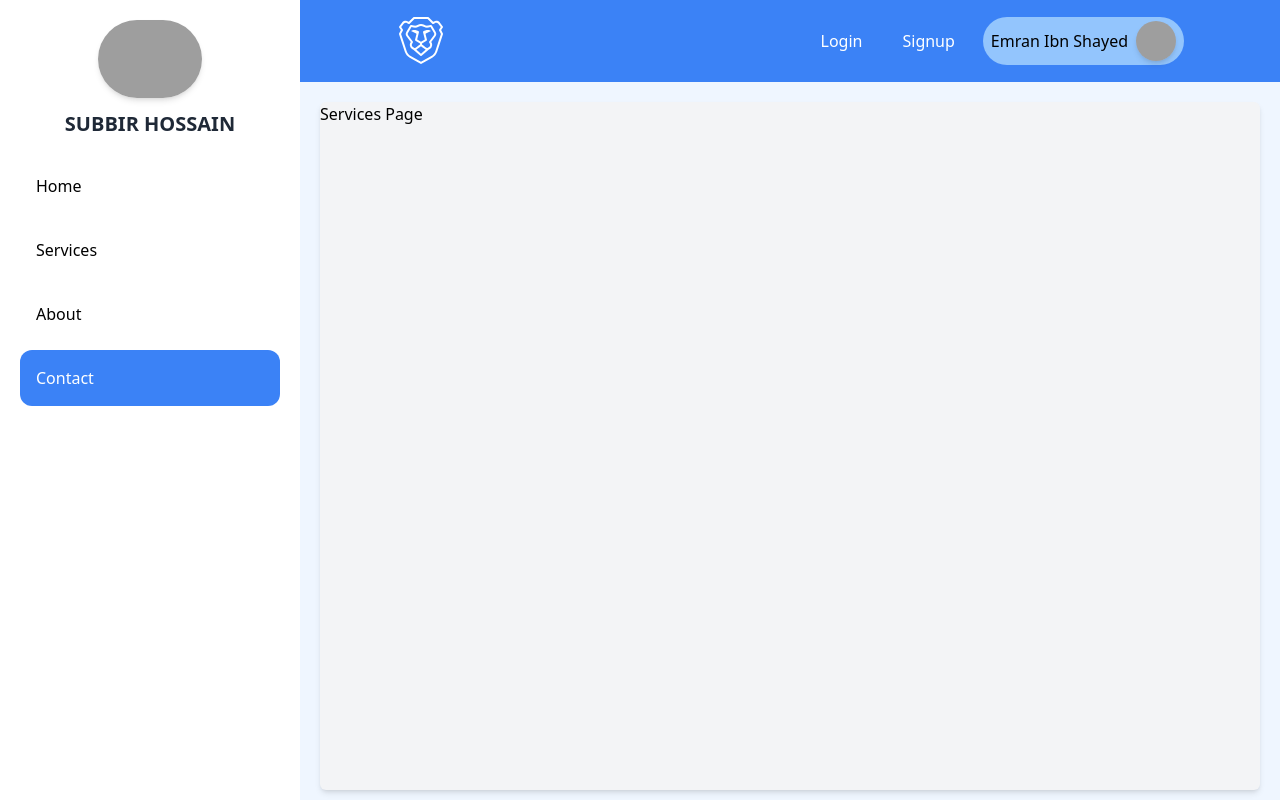
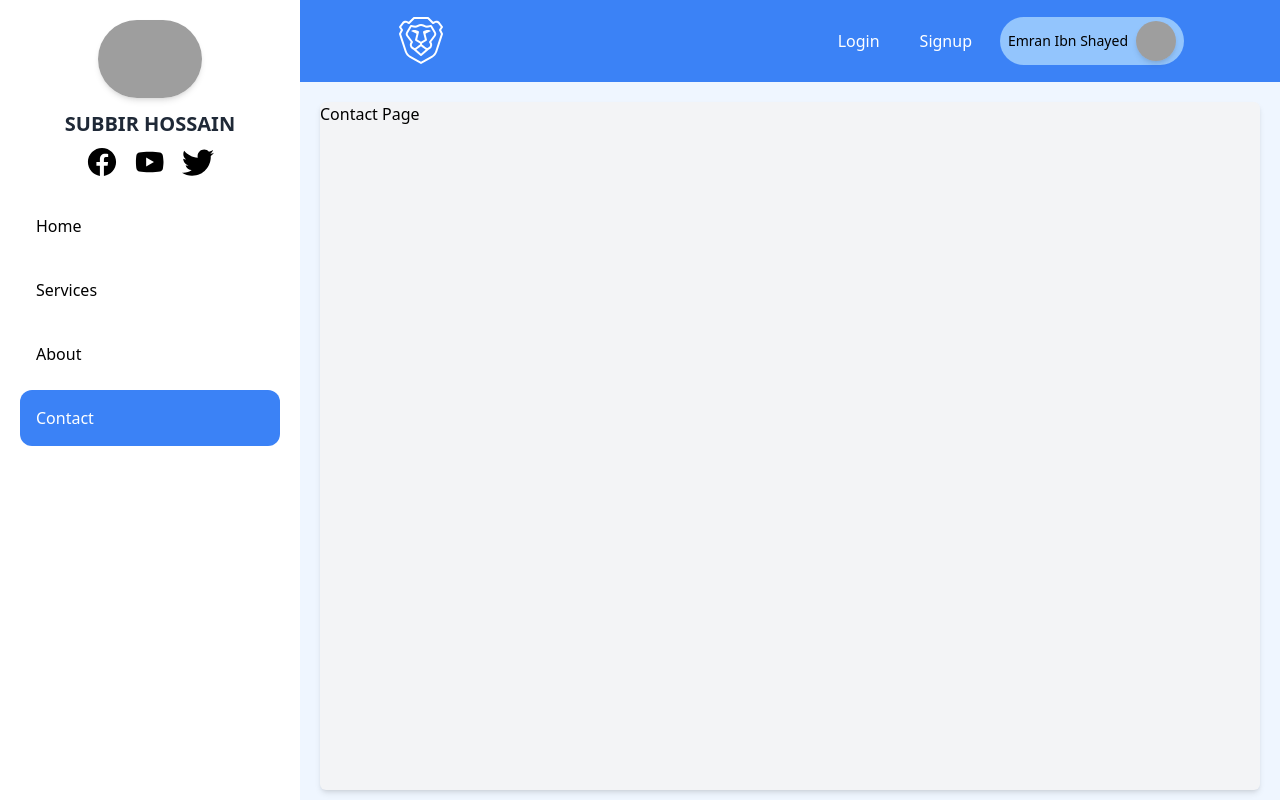
Before and after one commit to emran-jatri/next-admin-panel, a Next.js app: page /contact in a window 1280 px wide. Built offline with nearby package versions, Linux system fonts and the light colour scheme; grey boxes are pictures that could not be loaded.

Commit message:
social added

```diff
--- a/components/headers/Header.js
+++ b/components/headers/Header.js
@@ -1,7 +1,7 @@
 import { useState } from "react";
 import Sidemenu from "../sidemenus/Sidemenu.js";
-import  Link from 'next/link';
-import BraveBrowser from "../svgs/BraveBrowser.js";
+import Link from "next/link";
+import BraveBrowserIcon from "../svgs/BraveBrowserIcon.js";
 
 const Header = () => {
   const [sidebar, setSideBar] = useState(false);
@@ -10,20 +10,36 @@ const Header = () => {
     <>
       <div className={"bg-blue-500 flex justify-between items-center"}>
         <div className={"p-4 text-white font-bold text-2xl ml-0 md:ml-20"}>
-          <BraveBrowser fill="white"/>
+          <BraveBrowserIcon color="white" />
         </div>
         <div
           className={
             "p-4 hidden lg:flex justify-between items-center text-white space-x-4 mr-0 md:mr-20"
           }
         >
-          <Link href="/login" >
-            <a className={"px-3 py-2 hover:underline transition-all duration-500 ease-in-out hover:-translate-y-1"}>Login</a>
+          <Link href="/login">
+            <a
+              className={
+                "px-3 py-2 hover:underline transition-all duration-500 ease-in-out hover:-translate-y-1"
+              }
+            >
+              Login
+            </a>
           </Link>
-          <Link href="/signup" >
-					<a className={"px-3 py-2 hover:underline transition-all duration-500 ease-in-out hover:-translate-y-1"}>Signup</a>
+          <Link href="/signup">
+            <a
+              className={
+                "px-3 py-2 hover:underline transition-all duration-500 ease-in-out hover:-translate-y-1"
+              }
+            >
+              Signup
+            </a>
           </Link>
-					<div className={"flex items-center text-black bg-blue-300 px-2 py-1 rounded-full space-x-2"}>
+          <div
+            className={
+              "flex items-center text-black text-sm bg-blue-300 px-2 py-1 rounded-full space-x-2"
+            }
+          >
             <p>Emran Ibn Shayed</p>
             <img
               src="https://images.generated.photos/vyaPXjHlqtBnCOz2zGuPFcbo4u9oGehWdZi9jBe1uhU/rs:fit:256:256/czM6Ly9pY29uczgu/Z3Bob3Rvcy1wcm9k/LnBob3Rvcy92M18w/Njk2NTgxLmpwZw.jpg"
--- a/components/sidebars/Sidebar.js
+++ b/components/sidebars/Sidebar.js
@@ -1,5 +1,8 @@
+import Link from "next/link";
 import { useRouter } from "next/router";
-import Link from "next/link";
+import FacebookIcon from "../svgs/FacebookIcon.js";
+import TwitterIcon from "../svgs/TwitterIcon.js";
+import YouTubeIcon from "../svgs/YouTubeIcon.js";
 
 const Sidebar = (props) => {
   const router = useRouter();
@@ -12,12 +15,17 @@ const Sidebar = (props) => {
       />
       <p className="uppercase font-bold text-xl text-center mt-3 text-gray-800">
         Subbir Hossain
-      </p>
+			</p>
+			<div className="flex justify-center items-center space-x-4 mt-2">
+				<FacebookIcon  className="w-8 cursor-pointer hover:fill-blue-500"/>
+				<YouTubeIcon className="w-8 cursor-pointer hover:fill-red-700"/>
+				<TwitterIcon  className="w-8 cursor-pointer hover:fill-blue-400"/>
+			</div>
       <div className="mt-5 space-y-2">
         <Link href="/">
           <a
             className={[
-              "block p-4 hover:text-white rounded-xl",
+              "block p-4 hover:text-white rounded-xl transition-all duration-150 ease-in-out",
               router.pathname === "/"
                 ? "bg-blue-500 text-white"
                 : "hover:bg-blue-500",
@@ -29,7 +37,7 @@ const Sidebar = (props) => {
         <Link href="/services">
           <a
             className={[
-              "block p-4 hover:text-white rounded-xl",
+              "block p-4 hover:text-white rounded-xl transition-all duration-150 ease-in-out",
               router.pathname === "/services"
                 ? "bg-blue-500 text-white"
                 : "hover:bg-blue-500",
@@ -41,7 +49,7 @@ const Sidebar = (props) => {
         <Link href="/about">
           <a
             className={[
-              "block p-4 hover:text-white rounded-xl",
+              "block p-4 hover:text-white rounded-xl transition-all duration-150 ease-in-out",
               router.pathname === "/about"
                 ? "bg-blue-500 text-white"
                 : "hover:bg-blue-500",
@@ -53,7 +61,7 @@ const Sidebar = (props) => {
         <Link href="/contact">
           <a
             className={[
-              "block p-4 hover:text-white rounded-xl",
+              "block p-4 hover:text-white rounded-xl transition-all duration-150 ease-in-out",
               router.pathname === "/contact"
                 ? "bg-blue-500 text-white"
                 : "hover:bg-blue-500",
--- a/components/sidemenus/Sidemenu.js
+++ b/components/sidemenus/Sidemenu.js
@@ -1,4 +1,5 @@
 import Dropdown from "../dropdowns/Dropdown.js";
+import Link from "next/link";
 
 const Sidemenu = (props) => {
   const { open, close } = props;
@@ -65,15 +66,30 @@ const Sidemenu = (props) => {
         {/* <div className="p-4 text-xl hover:bg-white hover:text-black rounded-xl mx-4 cursor-pointer transition-all duration-300 ease-in-out">
           Home
         </div> */}
-        <div className="p-4 text-xl hover:bg-white hover:text-black rounded-xl mx-4 cursor-pointer transition-all duration-300 ease-in-out">
-          Service
-        </div>
-        <div className="p-4 text-xl hover:bg-white hover:text-black rounded-xl mx-4 cursor-pointer transition-all duration-300 ease-in-out">
-          About
-        </div>
-        <div className="p-4 text-xl hover:bg-white hover:text-black rounded-xl mx-4 cursor-pointer transition-all duration-300 ease-in-out">
-          Contact
-        </div>
+        <Link href="/services">
+          <a
+            onClick={() => close(!open)}
+            className="block p-4 text-xl hover:bg-white hover:text-black rounded-xl mx-4 cursor-pointer transition-all duration-300 ease-in-out"
+          >
+            Services
+          </a>
+        </Link>
+        <Link href="/about">
+          <a
+            onClick={() => close(!open)}
+            className="block p-4 text-xl hover:bg-white hover:text-black rounded-xl mx-4 cursor-pointer transition-all duration-300 ease-in-out"
+          >
+            About
+          </a>
+        </Link>
+        <Link href="/contact">
+          <a
+            onClick={() => close(!open)}
+            className="block p-4 text-xl hover:bg-white hover:text-black rounded-xl mx-4 cursor-pointer transition-all duration-300 ease-in-out"
+          >
+            Contact
+          </a>
+        </Link>
       </div>
       <div
         className={[
--- /dev/null
+++ b/components/svgs/FacebookIcon.js
@@ -0,0 +1,22 @@
+import React from "react";
+
+const FacebookIcon = (props) => {
+	const {className} = props
+
+  return (
+    <>
+      <svg
+        xmlns="http://www.w3.org/2000/svg"
+        x="0px"
+        y="0px"
+        viewBox="0 0 50 50"
+				className={className}
+      >
+        {" "}
+        <path d="M25,3C12.85,3,3,12.85,3,25c0,11.03,8.125,20.137,18.712,21.728V30.831h-5.443v-5.783h5.443v-3.848 c0-6.371,3.104-9.168,8.399-9.168c2.536,0,3.877,0.188,4.512,0.274v5.048h-3.612c-2.248,0-3.033,2.131-3.033,4.533v3.161h6.588 l-0.894,5.783h-5.694v15.944C38.716,45.318,47,36.137,47,25C47,12.85,37.15,3,25,3z"></path>
+      </svg>
+    </>
+  );
+};
+
+export default FacebookIcon;
--- /dev/null
+++ b/components/svgs/InstagramIcon.js
@@ -0,0 +1,21 @@
+import React from "react";
+
+const InstagramIcon = (props) => {
+  const {className} = props;
+
+  return (
+    <>
+      <svg
+        xmlns="http://www.w3.org/2000/svg"
+        x="0px"
+        y="0px"
+        viewBox="0 0 50 50"
+				className={className}
+      >
+        <path d="M 4.773438 1 C 2.695313 1 1 2.695313 1 4.773438 L 1 10.230469 C 1 12.304688 2.695313 14 4.773438 14 L 10.230469 14 C 12.304688 14 14 12.304688 14 10.226563 L 14 4.773438 C 14 2.695313 12.304688 1 10.226563 1 Z M 4.773438 2 L 10.226563 2 C 11.765625 2 13 3.234375 13 4.773438 L 13 10.226563 C 13 11.765625 11.765625 13 10.230469 13 L 4.773438 13 C 3.234375 13 2 11.765625 2 10.230469 L 2 4.773438 C 2 3.234375 3.234375 2 4.773438 2 Z M 11.5 3 C 11.222656 3 11 3.222656 11 3.5 C 11 3.777344 11.222656 4 11.5 4 C 11.777344 4 12 3.777344 12 3.5 C 12 3.222656 11.777344 3 11.5 3 Z M 7.5 4 C 5.574219 4 4 5.574219 4 7.5 C 4 9.425781 5.574219 11 7.5 11 C 9.425781 11 11 9.425781 11 7.5 C 11 5.574219 9.425781 4 7.5 4 Z M 7.5 5 C 8.886719 5 10 6.113281 10 7.5 C 10 8.886719 8.886719 10 7.5 10 C 6.113281 10 5 8.886719 5 7.5 C 5 6.113281 6.113281 5 7.5 5 Z"></path>
+      </svg>
+    </>
+  );
+};
+
+export default InstagramIcon;
--- /dev/null
+++ b/components/svgs/TwitterIcon.js
@@ -0,0 +1,21 @@
+import React from "react";
+
+const TwitterIcon = (props) => {
+  const {className} = props;
+
+  return (
+    <>
+      <svg
+        xmlns="http://www.w3.org/2000/svg"
+        x="0px"
+        y="0px"
+        viewBox="0 0 50 50"
+				className={className}
+      >
+        <path d="M 50.0625 10.4375 C 48.214844 11.257813 46.234375 11.808594 44.152344 12.058594 C 46.277344 10.785156 47.910156 8.769531 48.675781 6.371094 C 46.691406 7.546875 44.484375 8.402344 42.144531 8.863281 C 40.269531 6.863281 37.597656 5.617188 34.640625 5.617188 C 28.960938 5.617188 24.355469 10.21875 24.355469 15.898438 C 24.355469 16.703125 24.449219 17.488281 24.625 18.242188 C 16.078125 17.8125 8.503906 13.71875 3.429688 7.496094 C 2.542969 9.019531 2.039063 10.785156 2.039063 12.667969 C 2.039063 16.234375 3.851563 19.382813 6.613281 21.230469 C 4.925781 21.175781 3.339844 20.710938 1.953125 19.941406 C 1.953125 19.984375 1.953125 20.027344 1.953125 20.070313 C 1.953125 25.054688 5.5 29.207031 10.199219 30.15625 C 9.339844 30.390625 8.429688 30.515625 7.492188 30.515625 C 6.828125 30.515625 6.183594 30.453125 5.554688 30.328125 C 6.867188 34.410156 10.664063 37.390625 15.160156 37.472656 C 11.644531 40.230469 7.210938 41.871094 2.390625 41.871094 C 1.558594 41.871094 0.742188 41.824219 -0.0585938 41.726563 C 4.488281 44.648438 9.894531 46.347656 15.703125 46.347656 C 34.617188 46.347656 44.960938 30.679688 44.960938 17.09375 C 44.960938 16.648438 44.949219 16.199219 44.933594 15.761719 C 46.941406 14.3125 48.683594 12.5 50.0625 10.4375 Z"></path>
+      </svg>
+    </>
+  );
+};
+
+export default TwitterIcon;
--- /dev/null
+++ b/components/svgs/YouTubeIcon.js
@@ -0,0 +1,21 @@
+import React from "react";
+
+const YouTubeIcon = (props) => {
+  const {className} = props;
+
+  return (
+    <>
+      <svg
+        xmlns="http://www.w3.org/2000/svg"
+        x="0px"
+        y="0px"
+        viewBox="0 0 50 50"
+				className={className}
+      >
+        <path d="M 44.898438 14.5 C 44.5 12.300781 42.601563 10.699219 40.398438 10.199219 C 37.101563 9.5 31 9 24.398438 9 C 17.800781 9 11.601563 9.5 8.300781 10.199219 C 6.101563 10.699219 4.199219 12.199219 3.800781 14.5 C 3.398438 17 3 20.5 3 25 C 3 29.5 3.398438 33 3.898438 35.5 C 4.300781 37.699219 6.199219 39.300781 8.398438 39.800781 C 11.898438 40.5 17.898438 41 24.5 41 C 31.101563 41 37.101563 40.5 40.601563 39.800781 C 42.800781 39.300781 44.699219 37.800781 45.101563 35.5 C 45.5 33 46 29.398438 46.101563 25 C 45.898438 20.5 45.398438 17 44.898438 14.5 Z M 19 32 L 19 18 L 31.199219 25 Z"></path>
+      </svg>
+    </>
+  );
+};
+
+export default YouTubeIcon;
--- a/pages/contact/index.js
+++ b/pages/contact/index.js
@@ -1,9 +1,9 @@
-const Services = () => {
+const Contact = () => {
   return (
     <>
-      <h1>Services Page</h1>
+      <h1>Contact Page</h1>
     </>
   );
 };
 
-export default Services;
+export default Contact;
```
Also changed, not shown: components/svgs/BraveBrowserIcon.js (renamed from components/svgs/BraveBrowser.js, +5 -6 lines), pages/login/index.js (+42 -13 lines). Lines whose indentation alone changed are shown as unchanged.
